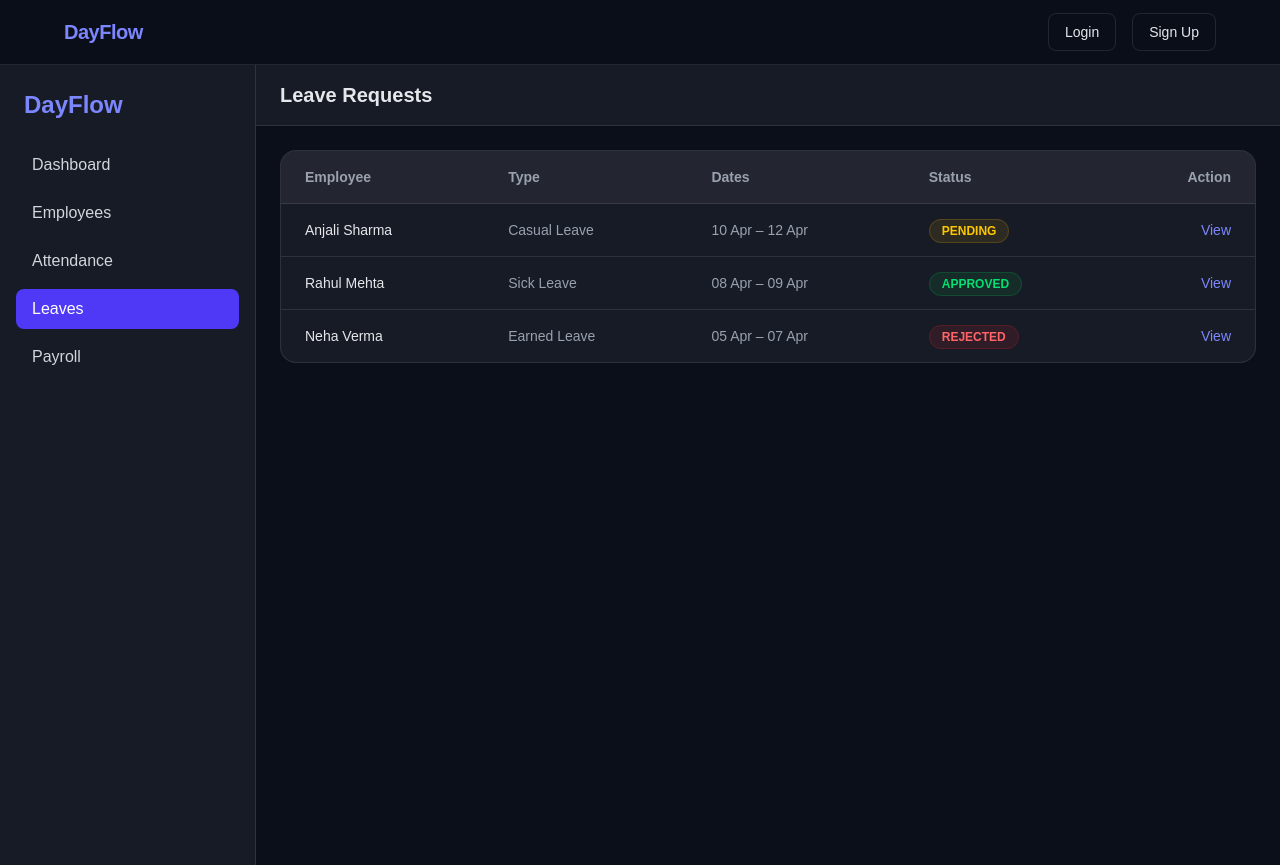
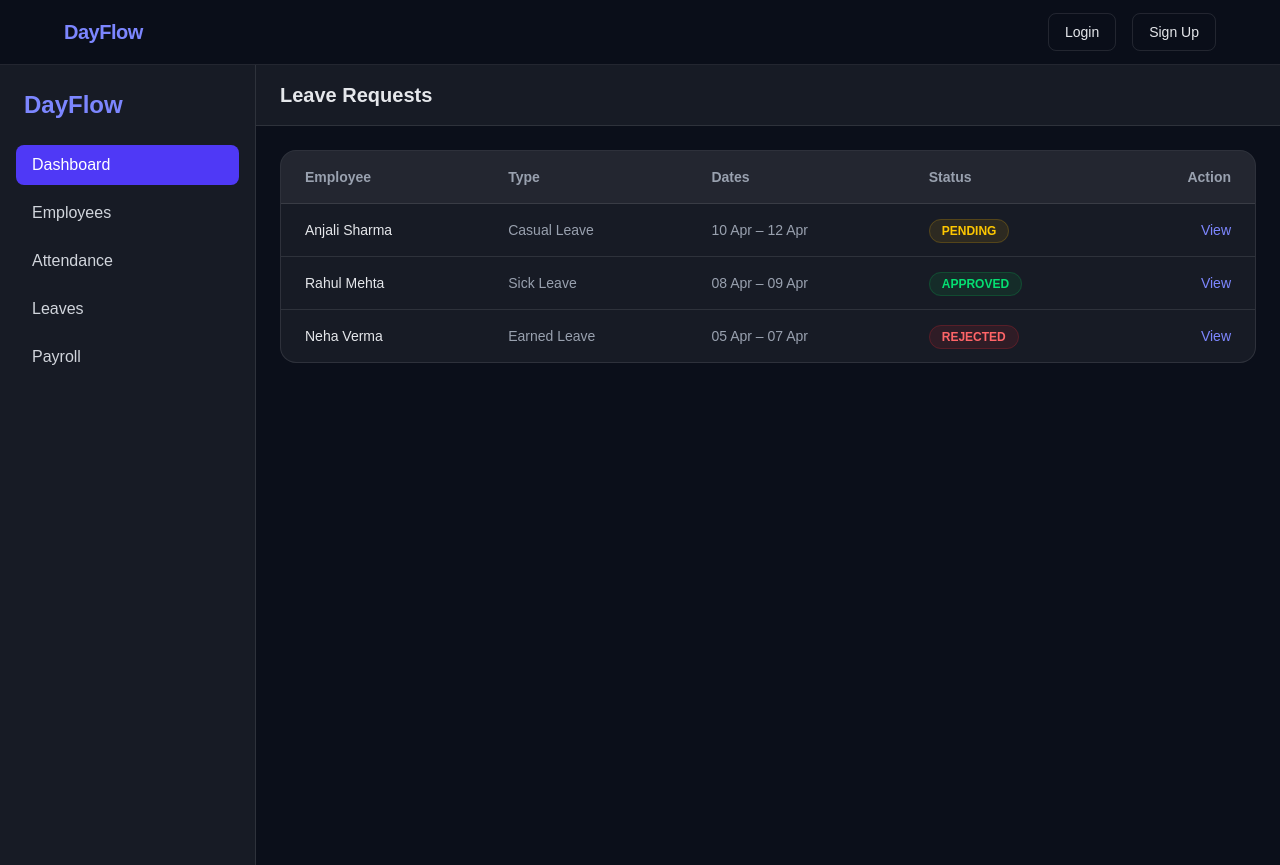
Before and after one commit to Dev-megh/day-flow, a Next.js app: page /leave/admin/list in a window 1280 px wide. Built offline with nearby package versions, Linux system fonts and the light colour scheme; no server answers.

Commit message:
admin dashboard

```diff
--- a/src/app/leave/admin/list/page.js
+++ b/src/app/leave/admin/list/page.js
@@ -1,22 +1,9 @@
-import NavItem from "@/components/NavItem";
+import AdminSide from "@/components/AdminSide";
 
 export default function LeaveAdminListPage() {
   return (
     <main className="min-h-screen bg-[#0B0F1A] text-gray-200 flex">
-      <aside className="w-64 bg-white/5 border-r border-white/10 hidden md:block">
-        <div className="p-6 text-2xl font-bold text-indigo-400">
-          DayFlow
-        </div>
-
-        <nav className="px-4 space-y-2">
-          <NavItem label="Dashboard" />
-          <NavItem label="Employees" />
-          <NavItem label="Attendance" />
-          <NavItem label="Leaves" active />
-          <NavItem label="Payroll" />
-        </nav>
-      </aside>
-
+      <AdminSide />
       <div className="flex-1">
         <Header title="Leave Requests" />
 
@@ -60,7 +47,6 @@ export default function LeaveAdminListPage() {
     </main>
   );
 }
-
 
 function Header({ title }) {
   return (
--- a/src/app/leave/admin/view/page.js
+++ b/src/app/leave/admin/view/page.js
@@ -1,20 +1,10 @@
-import NavItem from "@/components/NavItem";
+import AdminSide from "@/components/AdminSide";
 
 export default function LeaveAdminViewPage() {
   return (
     <main className="min-h-screen bg-[#0B0F1A] text-gray-200 flex">
 
-      <aside className="w-64 bg-white/5 border-r border-white/10 hidden md:block">
-        <div className="p-6 text-2xl font-bold text-indigo-400">DayFlow</div>
-
-        <nav className="px-4 space-y-2">
-          <NavItem label="Dashboard" />
-          <NavItem label="Employees" />
-          <NavItem label="Attendance" />
-          <NavItem label="Leaves" active />
-          <NavItem label="Payroll" />
-        </nav>
-      </aside>
+     <AdminSide/>
 
       <div className="flex-1">
         <Header title="Leave Request Details" />
```
